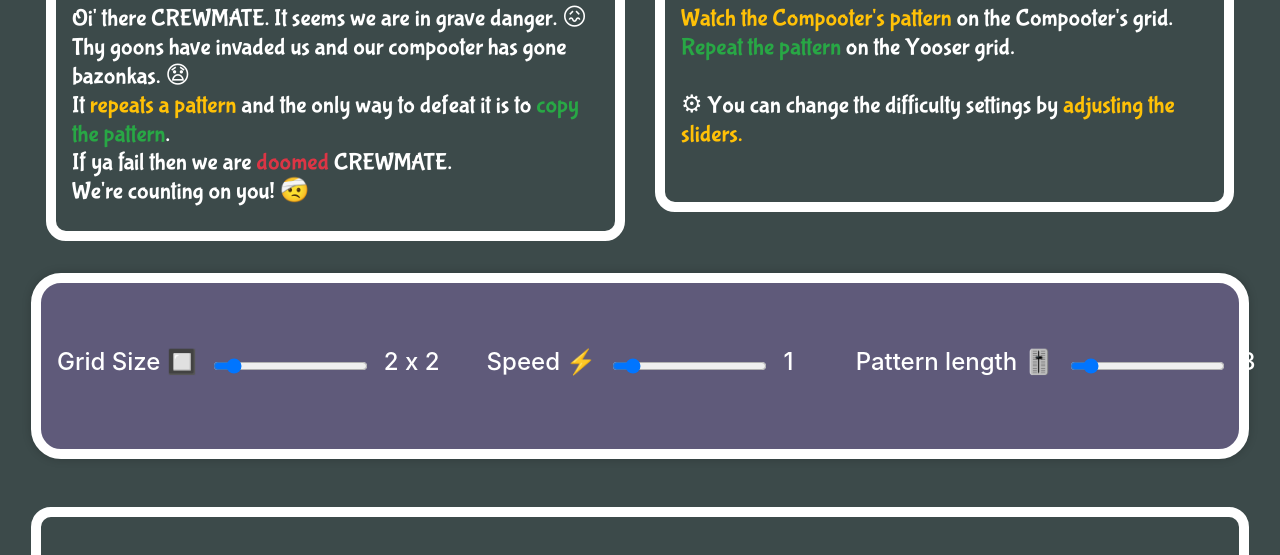
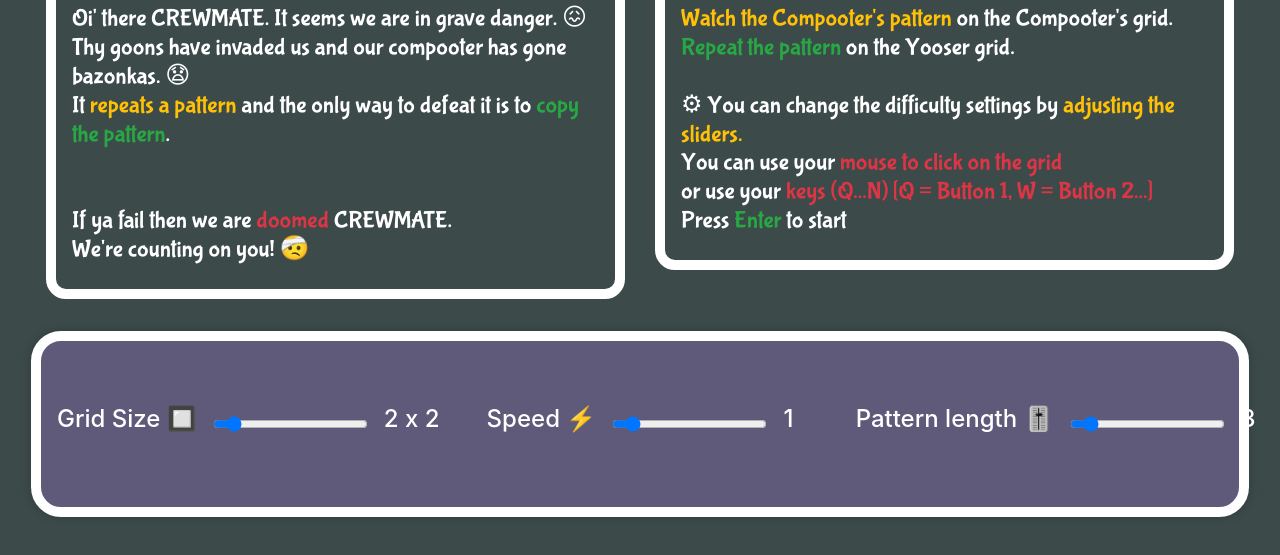
Before and after one commit to HaarshR/CopyCat, a plain HTML site: page index.html in a window 1280 px wide. Shown: the part 245-800 px from the top of the page. Drawn offline with nearby package versions, Linux system fonts and the light colour scheme.

Commit message:
added more instructions

```diff
--- a/index.html
+++ b/index.html
@@ -78,10 +78,13 @@
                   only way to defeat it is to
                   <span class="text-success">copy the pattern</span>.
                   <br />
+                  <br />
+                  <br />
                   If ya fail then we are
                   <span class="text-danger">doomed</span> CREWMATE.
                   <br />
                   We're counting on you! 🤕
+                  <br />
                 </h4>
               </div>
             </div>
@@ -110,7 +113,16 @@
                   Yooser grid. <br /><br />
                   ⚙ You can change the difficulty settings by
                   <span class="text-warning">adjusting the sliders.</span>
-                  <br /><br />
+                  <br />
+                  You can use your
+                  <span class="text-danger">mouse to click on the grid</span>
+                  <br />
+                  or use your
+                  <span class="text-danger"
+                    >keys (Q...N) [Q = Button 1, W = Button 2...]</span
+                  >
+                  <br />
+                  Press <span class="text-success">Enter</span> to start
                 </h4>
               </div>
             </div>
```
